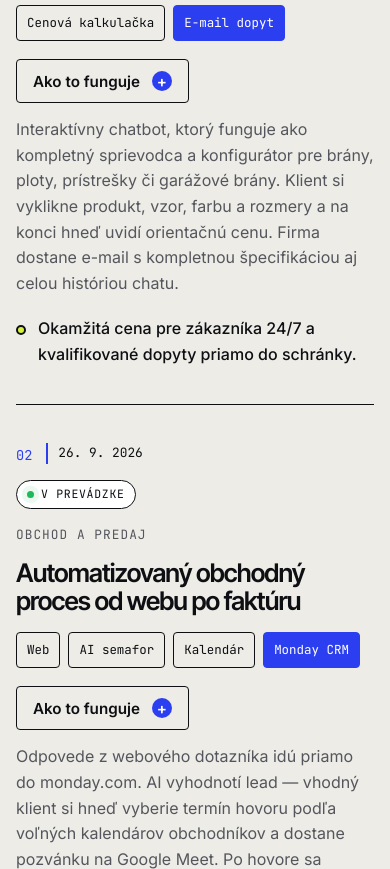
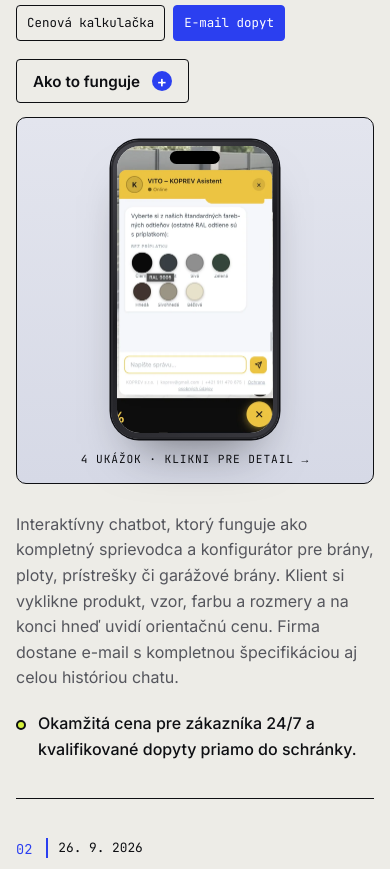
Before and after one commit to harajfilipsmtp-droid/haraj-filip-web, a plain HTML site: page index.html in a window 390 px wide. Shown: the part 3650-4519 px from the top of the page. Drawn offline with Linux system fonts and the light colour scheme.

Commit message:
Náhľady mobilu a MacBooku pri projektoch na hlavnej stránke
Co-Authored-By: Claude Opus 5.5 <noreply@anthropic.com>

```diff
--- a/main.js
+++ b/main.js
@@ -350,3 +350,46 @@ document.querySelectorAll("[data-slider]").forEach((slider) => {
   slider.closest("dialog")?.addEventListener("toggle", update);
   new ResizeObserver(update).observe(slider);
 });
+
+// ---------- Device previews on the project cards ----------
+// Reuses the phone / MacBook from each project's detail panel and cycles its screenshots.
+document.querySelectorAll(".project").forEach((card) => {
+  const btn = card.querySelector("[data-open]");
+  const dialog = btn && document.getElementById(btn.dataset.open);
+  const device = dialog?.querySelector(".gallery .dmac, .gallery .dphone");
+  if (!device) return;
+
+  const clone = device.cloneNode(true);
+  clone.querySelectorAll("[data-slider]").forEach((s) => {
+    s.removeAttribute("data-slider");
+    s.removeAttribute("aria-label");
+    s.removeAttribute("aria-roledescription");
+  });
+  const slides = [...clone.querySelectorAll(".slider__slide")];
+
+  const preview = document.createElement("button");
+  preview.type = "button";
+  preview.className = `project__preview ${clone.classList.contains("dmac") ? "is-mac" : "is-phone"}`;
+  preview.setAttribute("aria-label", `Pozrieť ukážky projektu: ${card.querySelector("h3").textContent}`);
+  preview.append(clone);
+  const hint = document.createElement("span");
+  hint.className = "project__hint mono";
+  hint.textContent = `${slides.length} ukážok · klikni pre detail →`;
+  preview.append(hint);
+  preview.addEventListener("click", () => btn.click());
+  card.querySelector(".project__side").prepend(preview);
+
+  // Crossfade through the screenshots while the card is on screen
+  let i = 0;
+  let timer;
+  slides[0].classList.add("is-active");
+  const next = () => {
+    slides[i].classList.remove("is-active");
+    i = (i + 1) % slides.length;
+    slides[i].classList.add("is-active");
+  };
+  new IntersectionObserver(([entry]) => {
+    clearInterval(timer);
+    if (entry.isIntersecting && !window.matchMedia("(prefers-reduced-motion: reduce)").matches) timer = setInterval(next, 2600);
+  }, { threshold: 0.3 }).observe(preview);
+});
--- a/styles.css
+++ b/styles.css
@@ -460,6 +460,24 @@ body.has-dialog { overflow: hidden; }
 .dbrowser .slider img { aspect-ratio: 1898 / 856; object-fit: cover; object-position: top left; }
 .gallery__item--mail { width: min(460px, 100%); margin-inline: auto; }
 .dbrowser.dbrowser--mail .slider img { aspect-ratio: 1000 / 1130; object-position: top center; }
+/* Device previews on the project cards */
+.project__preview {
+  display: grid; justify-items: center; gap: 12px; width: 100%; margin: 0 0 28px; padding: 22px 18px 14px;
+  border: 1.5px solid var(--ink); border-radius: 10px; background: linear-gradient(180deg, #e3e5ee, #d6d9e6);
+  cursor: pointer; font: inherit; color: inherit;
+  transition: transform 0.3s var(--ease), box-shadow 0.3s var(--ease);
+}
+.project__preview:hover { transform: translate(-4px, -4px); box-shadow: 6px 6px 0 0 var(--blue); }
+.project__preview.is-phone .dphone { width: 168px; padding: 6px; border-radius: 28px; }
+.project__preview.is-phone .dphone .slider { border-radius: 23px; }
+.project__preview.is-phone .dphone__island { top: 11px; height: 13px; border-radius: 8px; }
+.project__preview.is-mac .dmac { width: 100%; }
+.project__preview .slider { overflow: hidden; cursor: inherit; scroll-snap-type: none; }
+.project__preview .slider__track { position: relative; }
+.project__preview .slider__slide { position: absolute; inset: 0; opacity: 0; transition: opacity 0.9s var(--ease); }
+.project__preview .slider__slide.is-active { opacity: 1; }
+.project__hint { font-size: 0.7rem; color: var(--ink); }
+.project__preview:hover .project__hint { color: var(--blue); }
 /* MacBook mockup for desktop screenshots */
 .gallery__item.gallery__item--mac { width: 100%; }
 .dmac { padding: 0 4%; }
```
